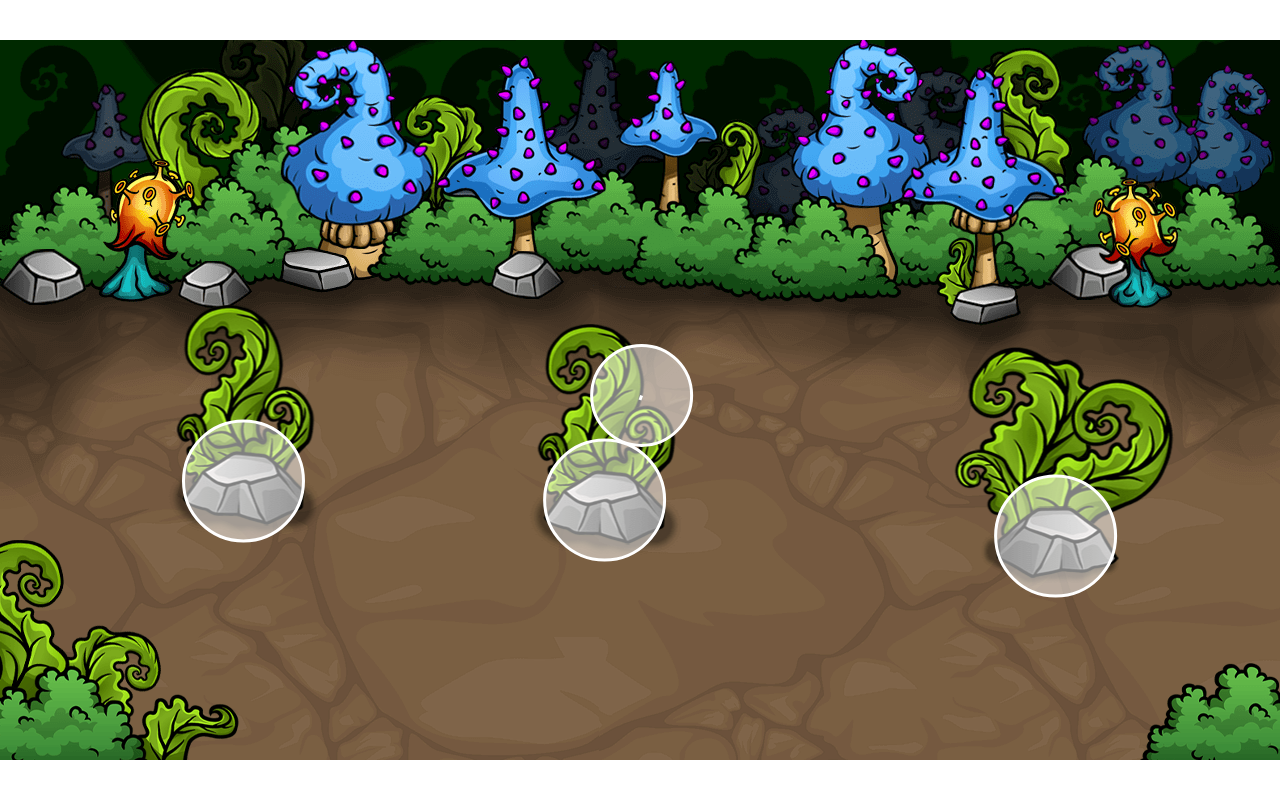
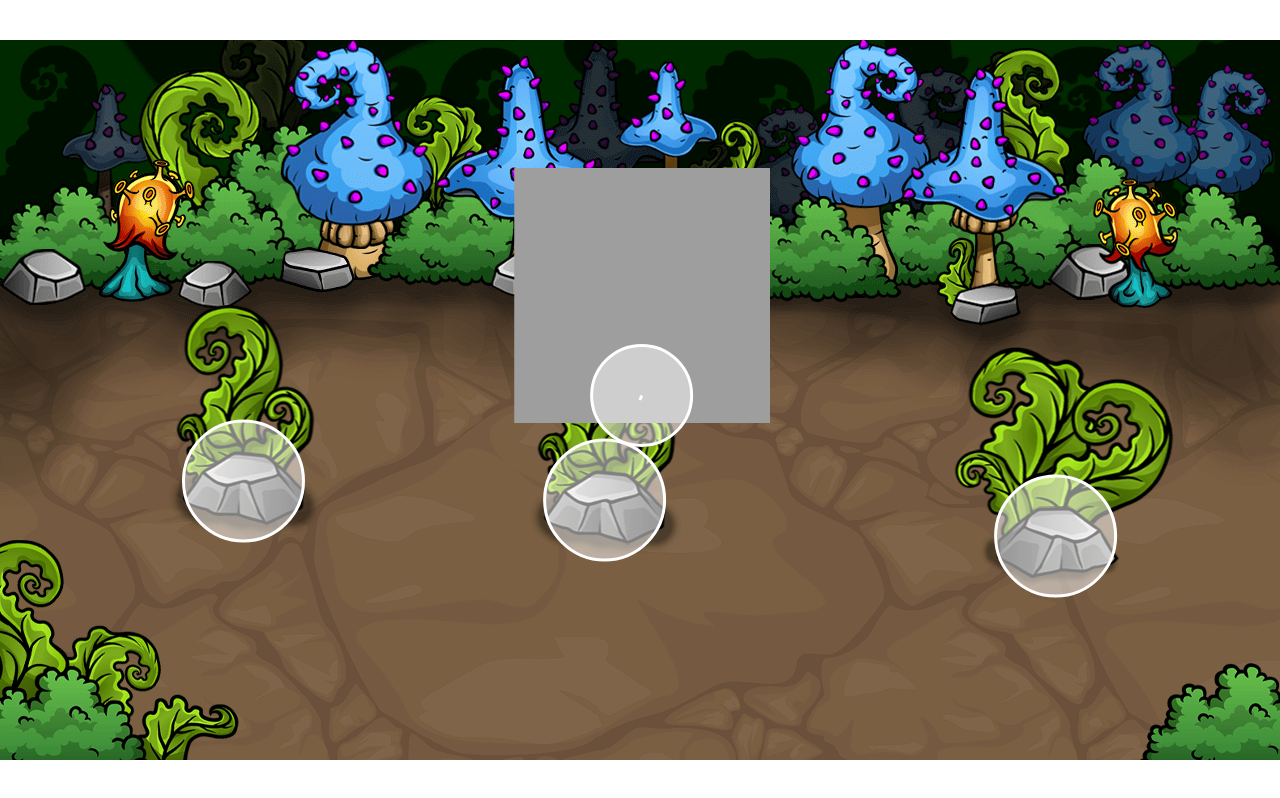
Before and after one commit to AtamTristan/Bullseye, a plain HTML site: page index.html in a window 1280 px wide. Drawn offline with Linux system fonts and the light colour scheme.

Commit message:
8-directional sprite animation

```diff
--- a/index.html
+++ b/index.html
@@ -11,6 +11,7 @@
 	<canvas id="canvas1"></canvas>
 	<img id="overlay" src="all_project_images/overlay.png" alt="">
 	<img id="obstacles" src="all_project_images/obstacles.png" alt="">
+	<img id="bull" src="all_project_images/bull.png" alt="">
 
 	<script src="script.js" type="text/javascript"></script>
 </body>
--- a/script.js
+++ b/script.js
@@ -23,8 +23,16 @@ window.addEventListener('load', function(){
 			this.dx = 0;
 			this.dy = 0;
 			this.speedModifier = 5;
+			this.spriteWidth = 255;
+			this.spriteHeight = 255;
+			this.width = this.spriteWidth;
+			this.height = this.spriteHeight;
+			this.spriteX = this.collisionX - this.width * 0.5;
+			this.spriteY = this.collisionY - this.height * 0.5;
+			this.image = document.getElementById('bull');
 		}
 		draw(context){
+			context.drawImage(this.image, 0, 0, this.spriteWidth, this.spriteHeight, this.spriteX, this.spriteY, this.width, this.height);
 			context.beginPath(); // for drawing a new shape and close previous
 			context.arc(this.collisionX, this.collisionY, this.collisionRadius, 0, Math.PI * 2); // at least 5 arguments
 			/*
@@ -61,6 +69,8 @@ window.addEventListener('load', function(){
 			}
 			this.collisionX += this.speedX * this.speedModifier;
 			this.collisionY += this.speedY * this.speedModifier;
+			this.spriteX = this.collisionX - this.width * 0.5;
+			this.spriteY = this.collisionY - this.height * 0.5 - 100;
 			// collisions with obstacles
 			this.game.obstacles.forEach(obstacle => {
 				//[(distance < sunOfRadii), distance, sunOfRadii, dx, dy]
--- a/style.css
+++ b/style.css
@@ -19,6 +19,6 @@
 	transform: translate(-50%, -50%);
 	pointer-events: none;
 }
-#obstacles {
+#obstacles, #bull {
 	display: none;
 }
```
